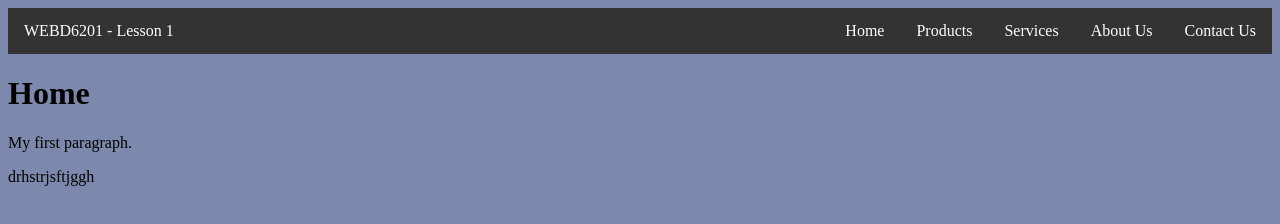
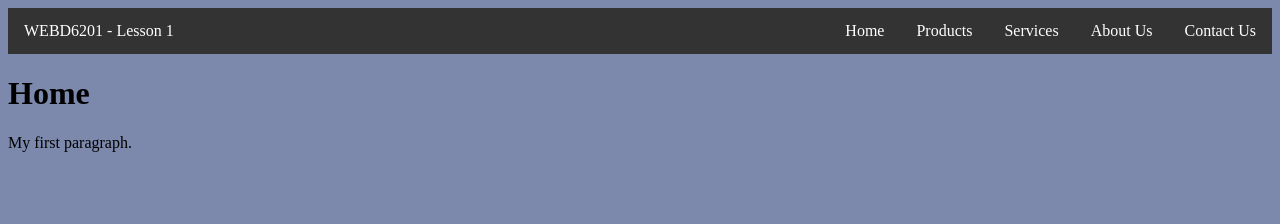
Before and after one commit to SkibbsMia/SkibbsMia.github.io, a website: page Scripts/index.html in a window 1280 px wide. Drawn offline with Linux system fonts and the light colour scheme.

```diff
--- a/Scripts/index.html
+++ b/Scripts/index.html
@@ -18,6 +18,5 @@
           </ul>
         <h1>Home</h1>
         <p>My first paragraph.</p>
-        <p> drhstrjsftjggh </p>
     </body>
 </html>
```
Also changed, not shown: Scripts/about.html (+0 -1 lines), Scripts/app.js (+11 -0 lines).
